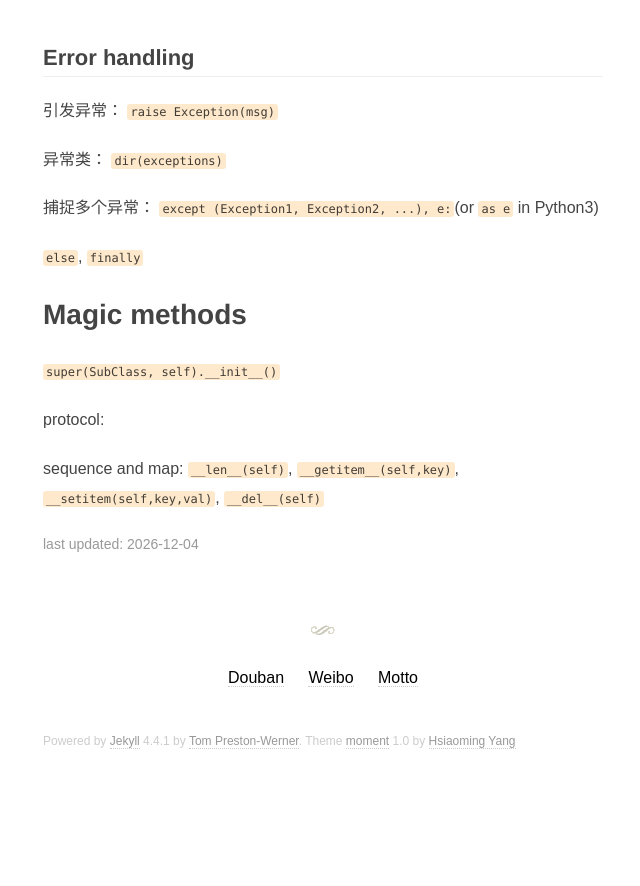
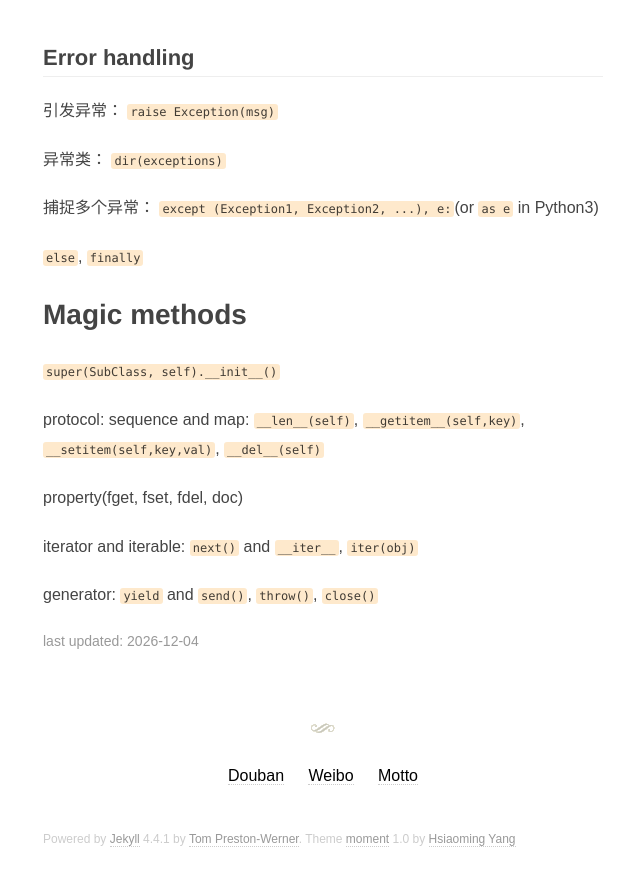
Before and after one commit to fanyange/fanyange.github.io, a Jekyll site: the page built from wiki/Python.md, in a window 1280 px wide and 900 px high, scrolled down 4329 px. Shown: the top 886 px of the window, without its empty margins (317-957 px from the left). Built offline with Jekyll 4.4.1, drawn with Linux system fonts in a browser that asks for light colours; some web fonts are replaced; comment, search, counter and statistics services are not loaded; before the commit the page ends 5132 px from its top, so only the background shows below that.

Commit message:
Add more notes to Python, about iterator and generator

```diff
--- a/wiki/Python.md
+++ b/wiki/Python.md
@@ -179,5 +179,11 @@ get information: `import inspect`
 `super(SubClass, self).__init__()`
 
 protocol:
+sequence and map: `__len__(self)`, `__getitem__(self,key)`, `__setitem(self,key,val)`, `__del__(self)`
 
-sequence and map: `__len__(self)`, `__getitem__(self,key)`, `__setitem(self,key,val)`, `__del__(self)`
+
+property(fget, fset, fdel, doc)
+
+iterator and iterable: `next()` and `__iter__`, `iter(obj)`
+
+generator: `yield` and `send()`, `throw()`, `close()`
```
